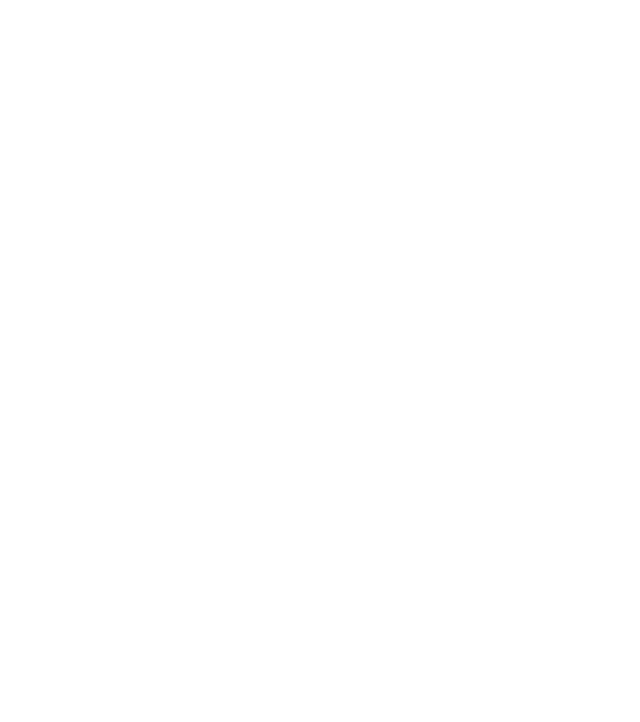
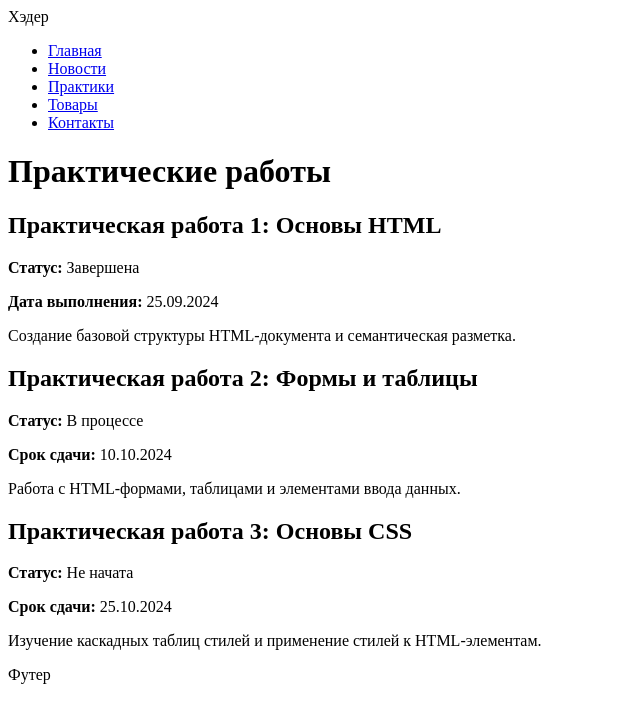
Before and after one commit to Maslo1911/Practice7-8, a plain HTML site: page src/practices.html in a window 1280 px wide. Shown: the whole page, without its empty margins (0-640 px from the left). Drawn offline with Linux system fonts and the light colour scheme.

Commit message:
updated all htmls

```diff
--- a/src/practices.html
+++ b/src/practices.html
@@ -1,10 +1,50 @@
 <!DOCTYPE html>
-<html lang="en">
+<html lang="ru">
 <head>
     <meta charset="UTF-8">
-    <title>Title</title>
+    <link rel="icon" href="../assets/favicon.ico" type="image/x-icon">
+    <meta name="viewport" content="width=device-width, initial-scale=1.0">
+    <title>Практики</title>
 </head>
 <body>
+<header>
+    Хэдер
+    <nav>
+        <ul>
+            <li><a href="../index.html">Главная</a></li>
+            <li><a href="news.html">Новости</a></li>
+            <li><a href="practices.html">Практики</a></li>
+            <li><a href="goods.html">Товары</a></li>
+            <li><a href="contacts.html">Контакты</a></li>
+        </ul>
+    </nav>
+</header>
+<div id="content">
+    <h1>Практические работы</h1>
 
+    <div class="practice">
+        <h2>Практическая работа 1: Основы HTML</h2>
+        <p><strong>Статус:</strong> Завершена</p>
+        <p><strong>Дата выполнения:</strong> 25.09.2024</p>
+        <p>Создание базовой структуры HTML-документа и семантическая разметка.</p>
+    </div>
+
+    <div class="practice">
+        <h2>Практическая работа 2: Формы и таблицы</h2>
+        <p><strong>Статус:</strong> В процессе</p>
+        <p><strong>Срок сдачи:</strong> 10.10.2024</p>
+        <p>Работа с HTML-формами, таблицами и элементами ввода данных.</p>
+    </div>
+
+    <div class="practice">
+        <h2>Практическая работа 3: Основы CSS</h2>
+        <p><strong>Статус:</strong> Не начата</p>
+        <p><strong>Срок сдачи:</strong> 25.10.2024</p>
+        <p>Изучение каскадных таблиц стилей и применение стилей к HTML-элементам.</p>
+    </div>
+</div>
+<footer>
+    <p>Футер</p>
+</footer>
 </body>
 </html>
```
Also changed, not shown: src/contacts.html (+40 -2 lines), src/goods.html (+45 -2 lines), src/news.html (+3 -3 lines).
